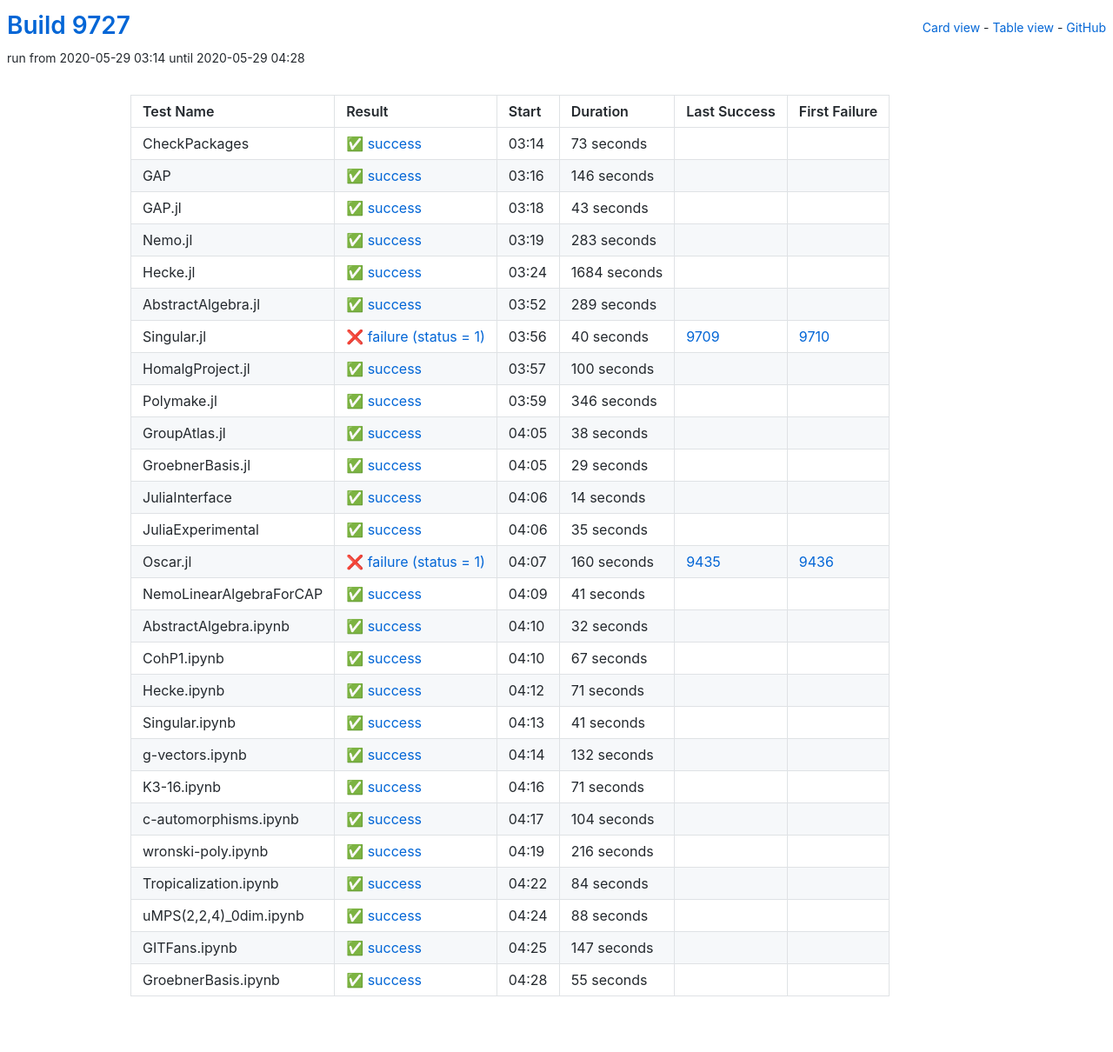
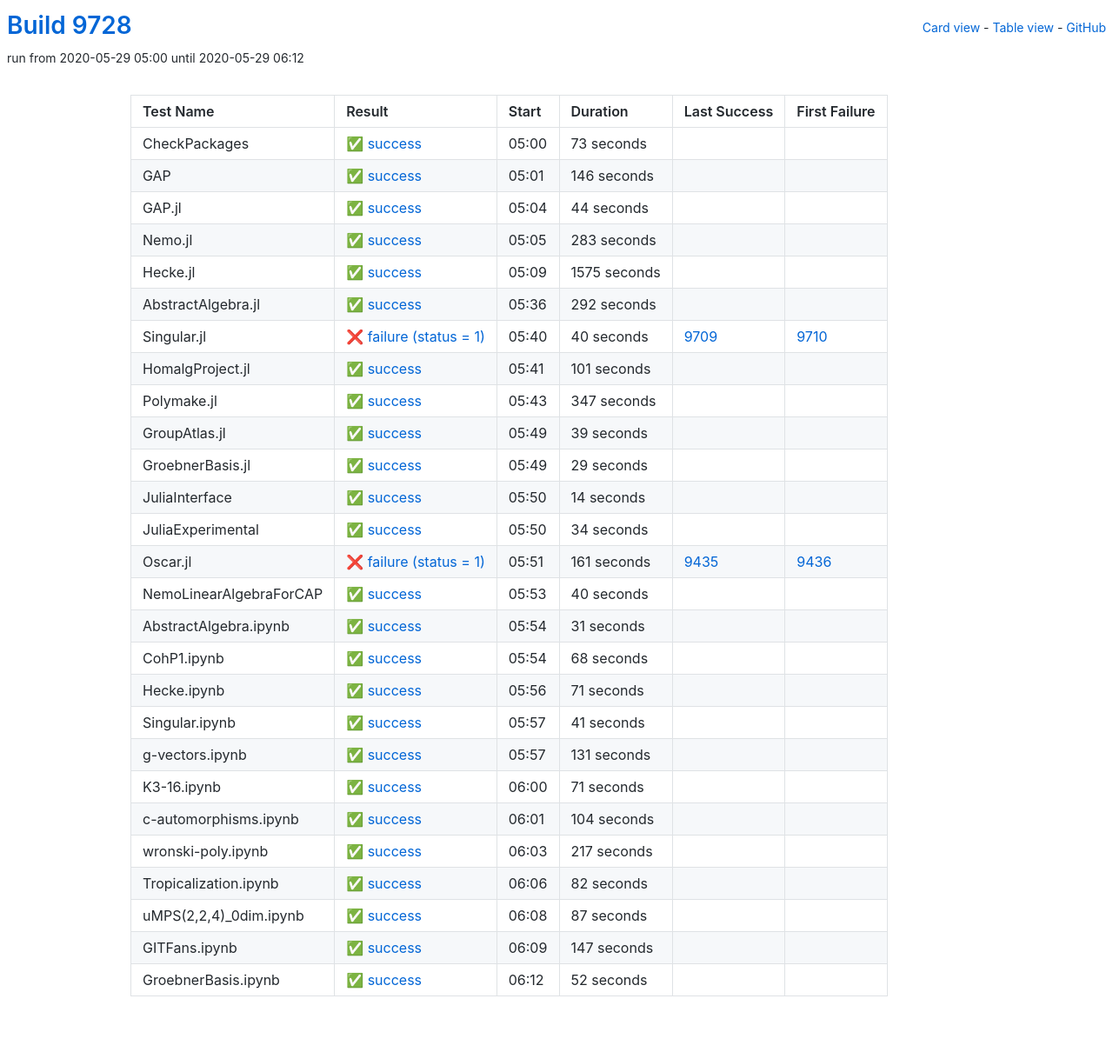
Before and after one commit to oscar-system/oscar-ci-status, a Jekyll site: the page built from table.html, in a window 1280 px wide. Shown: the whole page at 87% size. Built offline with Jekyll 4.4.1, drawn with Linux system fonts in a browser that asks for light colours.

Commit message:
Build 9728

```diff
--- a/_data/ci.yml
+++ b/_data/ci.yml
@@ -1,5 +1,5 @@
-build: 9727
-build_url: https://oscarci.mathematik.uni-kl.de/job/oscar/9727/
+build: 9728
+build_url: https://oscarci.mathematik.uni-kl.de/job/oscar/9728/
 job: oscar
 tests:
 - duration: 73
@@ -9,9 +9,9 @@
   id: checkpackages
   last_success: false
   last_success_url: null
-  log: https://oscarci.mathematik.uni-kl.de/job/oscar/9727/artifact/logs/build-9727/CheckPackages.log
+  log: https://oscarci.mathematik.uni-kl.de/job/oscar/9728/artifact/logs/build-9728/CheckPackages.log
   name: CheckPackages
-  start: 2020-05-29 03:14
+  start: 2020-05-29 05:00
   status: success
   success: true
 - duration: 146
@@ -21,21 +21,21 @@
   id: gap
   last_success: false
   last_success_url: null
-  log: https://oscarci.mathematik.uni-kl.de/job/oscar/9727/artifact/logs/build-9727/GAP.log
+  log: https://oscarci.mathematik.uni-kl.de/job/oscar/9728/artifact/logs/build-9728/GAP.log
   name: GAP
-  start: 2020-05-29 03:16
+  start: 2020-05-29 05:01
   status: success
   success: true
-- duration: 43
+- duration: 44
   exitcode: 0
   first_failure: false
   first_failure_url: null
   id: gap-jl
   last_success: false
   last_success_url: null
-  log: https://oscarci.mathematik.uni-kl.de/job/oscar/9727/artifact/logs/build-9727/GAP.jl.log
+  log: https://oscarci.mathematik.uni-kl.de/job/oscar/9728/artifact/logs/build-9728/GAP.jl.log
   name: GAP.jl
-  start: 2020-05-29 03:18
+  start: 2020-05-29 05:04
   status: success
   success: true
 - duration: 283
@@ -45,33 +45,33 @@
   id: nemo-jl
   last_success: false
   last_success_url: null
-  log: https://oscarci.mathematik.uni-kl.de/job/oscar/9727/artifact/logs/build-9727/Nemo.jl.log
+  log: https://oscarci.mathematik.uni-kl.de/job/oscar/9728/artifact/logs/build-9728/Nemo.jl.log
   name: Nemo.jl
-  start: 2020-05-29 03:19
+  start: 2020-05-29 05:05
   status: success
   success: true
-- duration: 1684
+- duration: 1575
   exitcode: 0
   first_failure: false
   first_failure_url: null
   id: hecke-jl
   last_success: false
   last_success_url: null
-  log: https://oscarci.mathematik.uni-kl.de/job/oscar/9727/artifact/logs/build-9727/Hecke.jl.log
+  log: https://oscarci.mathematik.uni-kl.de/job/oscar/9728/artifact/logs/build-9728/Hecke.jl.log
   name: Hecke.jl
-  start: 2020-05-29 03:24
+  start: 2020-05-29 05:09
   status: success
   success: true
-- duration: 289
+- duration: 292
   exitcode: 0
   first_failure: false
   first_failure_url: null
   id: abstractalgebra-jl
   last_success: false
   last_success_url: null
-  log: https://oscarci.mathematik.uni-kl.de/job/oscar/9727/artifact/logs/build-9727/AbstractAlgebra.jl.log
+  log: https://oscarci.mathematik.uni-kl.de/job/oscar/9728/artifact/logs/build-9728/AbstractAlgebra.jl.log
   name: AbstractAlgebra.jl
-  start: 2020-05-29 03:52
+  start: 2020-05-29 05:36
   status: success
   success: true
 - duration: 40
@@ -81,45 +81,45 @@
   id: singular-jl
   last_success: 9709
   last_success_url: https://oscarci.mathematik.uni-kl.de/job/oscar/9709/
-  log: https://oscarci.mathematik.uni-kl.de/job/oscar/9727/artifact/logs/build-9727/Singular.jl.log
+  log: https://oscarci.mathematik.uni-kl.de/job/oscar/9728/artifact/logs/build-9728/Singular.jl.log
   name: Singular.jl
-  start: 2020-05-29 03:56
+  start: 2020-05-29 05:40
   status: failure
   success: false
-- duration: 100
+- duration: 101
   exitcode: 0
   first_failure: false
   first_failure_url: null
   id: homalgproject-jl
   last_success: false
   last_success_url: null
-  log: https://oscarci.mathematik.uni-kl.de/job/oscar/9727/artifact/logs/build-9727/HomalgProject.jl.log
+  log: https://oscarci.mathematik.uni-kl.de/job/oscar/9728/artifact/logs/build-9728/HomalgProject.jl.log
   name: HomalgProject.jl
-  start: 2020-05-29 03:57
+  start: 2020-05-29 05:41
   status: success
   success: true
-- duration: 346
+- duration: 347
   exitcode: 0
   first_failure: false
   first_failure_url: null
   id: polymake-jl
   last_success: false
   last_success_url: null
-  log: https://oscarci.mathematik.uni-kl.de/job/oscar/9727/artifact/logs/build-9727/Polymake.jl.log
+  log: https://oscarci.mathematik.uni-kl.de/job/oscar/9728/artifact/logs/build-9728/Polymake.jl.log
   name: Polymake.jl
-  start: 2020-05-29 03:59
+  start: 2020-05-29 05:43
   status: success
   success: true
-- duration: 38
+- duration: 39
   exitcode: 0
   first_failure: false
   first_failure_url: null
   id: groupatlas-jl
   last_success: false
   last_success_url: null
-  log: https://oscarci.mathematik.uni-kl.de/job/oscar/9727/artifact/logs/build-9727/GroupAtlas.jl.log
+  log: https://oscarci.mathematik.uni-kl.de/job/oscar/9728/artifact/logs/build-9728/GroupAtlas.jl.log
   name: GroupAtlas.jl
-  start: 2020-05-29 04:05
+  start: 2020-05-29 05:49
   status: success
   success: true
 - duration: 29
@@ -129,9 +129,9 @@
   id: groebnerbasis-jl
   last_success: false
   last_success_url: null
-  log: https://oscarci.mathematik.uni-kl.de/job/oscar/9727/artifact/logs/build-9727/GroebnerBasis.jl.log
+  log: https://oscarci.mathematik.uni-kl.de/job/oscar/9728/artifact/logs/build-9728/GroebnerBasis.jl.log
   name: GroebnerBasis.jl
-  start: 2020-05-29 04:05
+  start: 2020-05-29 05:49
   status: success
   success: true
 - duration: 14
@@ -141,69 +141,69 @@
   id: juliainterface
   last_success: false
   last_success_url: null
-  log: https://oscarci.mathematik.uni-kl.de/job/oscar/9727/artifact/logs/build-9727/JuliaInterface.log
+  log: https://oscarci.mathematik.uni-kl.de/job/oscar/9728/artifact/logs/build-9728/JuliaInterface.log
   name: JuliaInterface
-  start: 2020-05-29 04:06
+  start: 2020-05-29 05:50
   status: success
   success: true
-- duration: 35
+- duration: 34
   exitcode: 0
   first_failure: false
   first_failure_url: null
   id: juliaexperimental
   last_success: false
   last_success_url: null
-  log: https://oscarci.mathematik.uni-kl.de/job/oscar/9727/artifact/logs/build-9727/JuliaExperimental.log
+  log: https://oscarci.mathematik.uni-kl.de/job/oscar/9728/artifact/logs/build-9728/JuliaExperimental.log
   name: JuliaExperimental
-  start: 2020-05-29 04:06
+  start: 2020-05-29 05:50
   status: success
   success: true
-- duration: 160
+- duration: 161
   exitcode: 1
   first_failure: 9436
   first_failure_url: https://oscarci.mathematik.uni-kl.de/job/oscar/9436/
   id: oscar-jl
   last_success: 9435
   last_success_url: https://oscarci.mathematik.uni-kl.de/job/oscar/9435/
-  log: https://oscarci.mathematik.uni-kl.de/job/oscar/9727/artifact/logs/build-9727/Oscar.jl.log
+  log: https://oscarci.mathematik.uni-kl.de/job/oscar/9728/artifact/logs/build-9728/Oscar.jl.log
   name: Oscar.jl
-  start: 2020-05-29 04:07
+  start: 2020-05-29 05:51
   status: failure
   success: false
-- duration: 41
+- duration: 40
   exitcode: 0
   first_failure: false
   first_failure_url: null
   id: nemolinearalgebraforcap
   last_success: false
   last_success_url: null
-  log: https://oscarci.mathematik.uni-kl.de/job/oscar/9727/artifact/logs/build-9727/NemoLinearAlgebraForCAP.log
+  log: https://oscarci.mathematik.uni-kl.de/job/oscar/9728/artifact/logs/build-9728/NemoLinearAlgebraForCAP.log
   name: NemoLinearAlgebraForCAP
-  start: 2020-05-29 04:09
+  start: 2020-05-29 05:53
   status: success
   success: true
-- duration: 32
+- duration: 31
   exitcode: 0
   first_failure: false
   first_failure_url: null
   id: abstractalgebra-ipynb
   last_success: false
   last_success_url: null
-  log: https://oscarci.mathematik.uni-kl.de/job/oscar/9727/artifact/logs/build-9727/AbstractAlgebra.ipynb.log
+  log: https://oscarci.mathematik.uni-kl.de/job/oscar/9728/artifact/logs/build-9728/AbstractAlgebra.ipynb.log
   name: AbstractAlgebra.ipynb
-  start: 2020-05-29 04:10
+  start: 2020-05-29 05:54
   status: success
   success: true
-- duration: 67
+- duration: 68
   exitcode: 0
   first_failure: false
   first_failure_url: null
   id: cohp1-ipynb
   last_success: false
   last_success_url: null
-  log: https://oscarci.mathematik.uni-kl.de/job/oscar/9727/artifact/logs/build-9727/CohP1.ipynb.log
+  log: https://oscarci.mathematik.uni-kl.de/job/oscar/9728/artifact/logs/build-9728/CohP1.ipynb.log
   name: CohP1.ipynb
-  start: 2020-05-29 04:10
+  start: 2020-05-29 05:54
   status: success
   success: true
 - duration: 71
@@ -213,9 +213,9 @@
   id: hecke-ipynb
   last_success: false
   last_success_url: null
-  log: https://oscarci.mathematik.uni-kl.de/job/oscar/9727/artifact/logs/build-9727/Hecke.ipynb.log
+  log: https://oscarci.mathematik.uni-kl.de/job/oscar/9728/artifact/logs/build-9728/Hecke.ipynb.log
   name: Hecke.ipynb
-  start: 2020-05-29 04:12
+  start: 2020-05-29 05:56
   status: success
   success: true
 - duration: 41
@@ -225,21 +225,21 @@
   id: singular-ipynb
   last_success: false
   last_success_url: null
-  log: https://oscarci.mathematik.uni-kl.de/job/oscar/9727/artifact/logs/build-9727/Singular.ipynb.log
+  log: https://oscarci.mathematik.uni-kl.de/job/oscar/9728/artifact/logs/build-9728/Singular.ipynb.log
   name: Singular.ipynb
-  start: 2020-05-29 04:13
+  start: 2020-05-29 05:57
   status: success
   success: true
-- duration: 132
+- duration: 131
   exitcode: 0
   first_failure: false
   first_failure_url: null
   id: g-vectors-ipynb
   last_success: false
   last_success_url: null
-  log: https://oscarci.mathematik.uni-kl.de/job/oscar/9727/artifact/logs/build-9727/g-vectors.ipynb.log
+  log: https://oscarci.mathematik.uni-kl.de/job/oscar/9728/artifact/logs/build-9728/g-vectors.ipynb.log
   name: g-vectors.ipynb
-  start: 2020-05-29 04:14
+  start: 2020-05-29 05:57
   status: success
   success: true
 - duration: 71
@@ -249,9 +249,9 @@
   id: k3-16-ipynb
   last_success: false
   last_success_url: null
-  log: https://oscarci.mathematik.uni-kl.de/job/oscar/9727/artifact/logs/build-9727/K3-16.ipynb.log
+  log: https://oscarci.mathematik.uni-kl.de/job/oscar/9728/artifact/logs/build-9728/K3-16.ipynb.log
   name: K3-16.ipynb
-  start: 2020-05-29 04:16
+  start: 2020-05-29 06:00
   status: success
   success: true
 - duration: 104
@@ -261,45 +261,45 @@
   id: c-automorphisms-ipynb
   last_success: false
   last_success_url: null
-  log: https://oscarci.mathematik.uni-kl.de/job/oscar/9727/artifact/logs/build-9727/c-automorphisms.ipynb.log
+  log: https://oscarci.mathematik.uni-kl.de/job/oscar/9728/artifact/logs/build-9728/c-automorphisms.ipynb.log
   name: c-automorphisms.ipynb
-  start: 2020-05-29 04:17
+  start: 2020-05-29 06:01
   status: success
   success: true
-- duration: 216
+- duration: 217
   exitcode: 0
   first_failure: false
   first_failure_url: null
   id: wronski-poly-ipynb
   last_success: false
   last_success_url: null
-  log: https://oscarci.mathematik.uni-kl.de/job/oscar/9727/artifact/logs/build-9727/wronski-poly.ipynb.log
+  log: https://oscarci.mathematik.uni-kl.de/job/oscar/9728/artifact/logs/build-9728/wronski-poly.ipynb.log
   name: wronski-poly.ipynb
-  start: 2020-05-29 04:19
+  start: 2020-05-29 06:03
   status: success
   success: true
-- duration: 84
+- duration: 82
   exitcode: 0
   first_failure: false
   first_failure_url: null
   id: tropicalization-ipynb
   last_success: false
   last_success_url: null
-  log: https://oscarci.mathematik.uni-kl.de/job/oscar/9727/artifact/logs/build-9727/Tropicalization.ipynb.log
+  log: https://oscarci.mathematik.uni-kl.de/job/oscar/9728/artifact/logs/build-9728/Tropicalization.ipynb.log
   name: Tropicalization.ipynb
-  start: 2020-05-29 04:22
+  start: 2020-05-29 06:06
   status: success
   success: true
-- duration: 88
+- duration: 87
   exitcode: 0
   first_failure: false
   first_failure_url: null
   id: umps-2-2-4-0dim-ipynb
   last_success: false
   last_success_url: null
-  log: https://oscarci.mathematik.uni-kl.de/job/oscar/9727/artifact/logs/build-9727/uMPS-2-2-4-_0dim.ipynb.log
+  log: https://oscarci.mathematik.uni-kl.de/job/oscar/9728/artifact/logs/build-9728/uMPS-2-2-4-_0dim.ipynb.log
   name: uMPS(2,2,4)_0dim.ipynb
-  start: 2020-05-29 04:24
+  start: 2020-05-29 06:08
   status: success
   success: true
 - duration: 147
@@ -309,20 +309,20 @@
   id: gitfans-ipynb
   last_success: false
   last_success_url: null
-  log: https://oscarci.mathematik.uni-kl.de/job/oscar/9727/artifact/logs/build-9727/GITFans.ipynb.log
+  log: https://oscarci.mathematik.uni-kl.de/job/oscar/9728/artifact/logs/build-9728/GITFans.ipynb.log
   name: GITFans.ipynb
-  start: 2020-05-29 04:25
+  start: 2020-05-29 06:09
   status: success
   success: true
-- duration: 55
+- duration: 52
   exitcode: 0
   first_failure: false
   first_failure_url: null
   id: groebnerbasis-ipynb
   last_success: false
   last_success_url: null
-  log: https://oscarci.mathematik.uni-kl.de/job/oscar/9727/artifact/logs/build-9727/GroebnerBasis.ipynb.log
+  log: https://oscarci.mathematik.uni-kl.de/job/oscar/9728/artifact/logs/build-9728/GroebnerBasis.ipynb.log
   name: GroebnerBasis.ipynb
-  start: 2020-05-29 04:28
+  start: 2020-05-29 06:12
   status: success
   success: true
```
Also changed, not shown: README.md.
